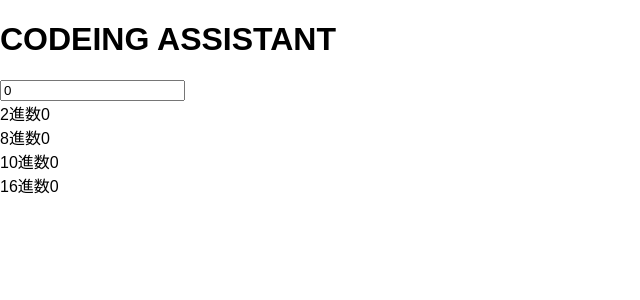
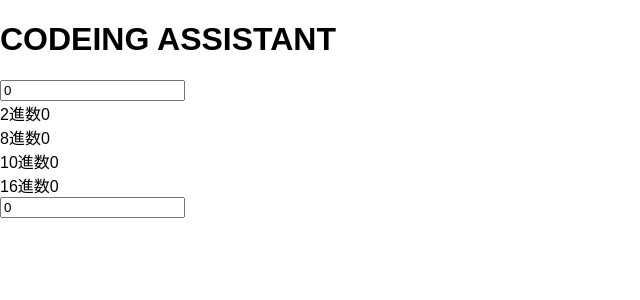
Before and after one commit to ken7253/coding_assistant, a Vue app: page / in a window 1280 px wide. Shown: the top 300 px of the page, without its empty margins (0-640 px from the left). Built offline with nearby package versions, Linux system fonts and the light colour scheme.

Commit message:
add color conversion component

```diff
--- a/src/App.vue
+++ b/src/App.vue
@@ -2,18 +2,21 @@
   <div id="app">
       <AppHeader/>
       <RadixConversion/>
+      <ColorConversion/>
   </div>
 </template>
 
 <script>
 import AppHeader from './components/AppHeader'
 import RadixConversion from './components/RadixConversion'
+import ColorConversion from './components/ColorConversion'
 
 export default {
     name: 'app',
     components: {
         AppHeader,
         RadixConversion,
+        ColorConversion,
     }
 }
 </script>
--- /dev/null
+++ b/src/components/ColorConversion.vue
@@ -0,0 +1,17 @@
+<template>
+  <div class="color-conversion">
+    <input v-model="colorCode" type="text" />
+  </div>
+</template>
+
+<script>
+export default {
+    data: function(){
+        return {
+            colorCode: 0
+        }
+    }
+};
+</script>
+
+<style scoped></style>
--- a/src/components/RadixConversion.vue
+++ b/src/components/RadixConversion.vue
@@ -1,19 +1,19 @@
 <template>
   <div id="radixConversion">
-    <input v-model.number="radix.decimal" type="text" />
+    <input v-model.number="decimal" type="text">
     <div class="radix-output">
       <ul>
         <li>
-          2進数<span>{{ radix.decimal.toString(2) }}</span>
+          2進数<span>{{ decimal.toString(2) }}</span>
         </li>
         <li>
-          8進数<span>{{ radix.decimal.toString(8) }}</span>
+          8進数<span>{{ decimal.toString(8) }}</span>
         </li>
         <li>
-          10進数<span>{{ radix.decimal }}</span>
+          10進数<span>{{ decimal }}</span>
         </li>
         <li>
-          16進数<span>{{ radix.decimal.toString(16) }}</span>
+          16進数<span>{{ decimal.toString(16) }}</span>
         </li>
       </ul>
     </div>
@@ -24,9 +24,7 @@
 export default {
   data: function() {
     return {
-      radix: {
         decimal: 0,
-      },
     };
   },
 };
```
